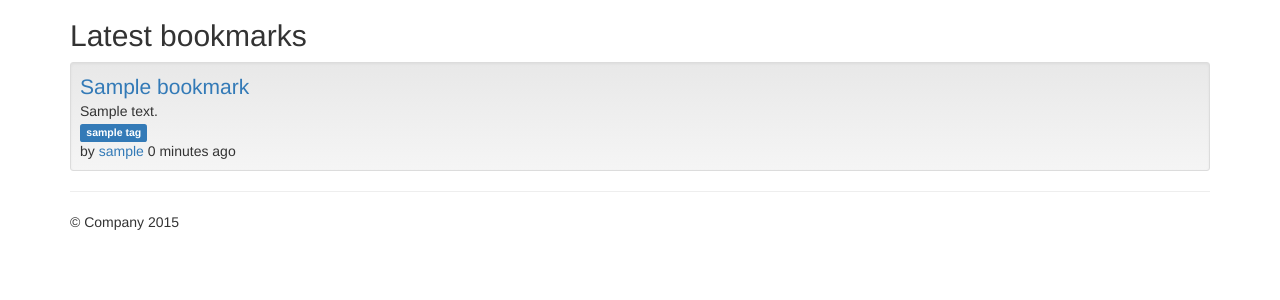
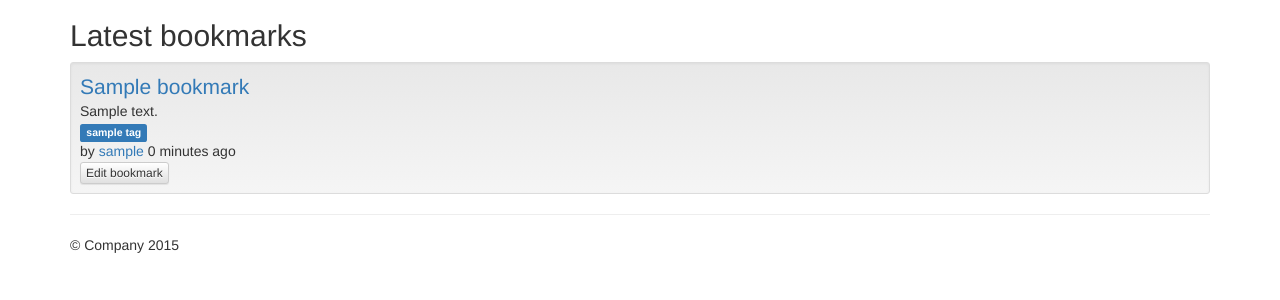
Before and after one commit to f4bioss/django_marcador, a Django app: template marcador/templates/marcador/bookmark_list.html in a window 1280 px wide. Shown: the part 51-351 px from the top of the page. Run offline with Django 3.2, Linux system fonts and the light colour scheme; the template is opened without the code that fills it: values that come from a table or form of the project are taken from there, others are empty; a user stored in the database is signed in; tables that the repository leaves empty hold one stand-in row (values such as "Sample post"); parts of the project's set-up code (start-up, migrations or seed data) failed here and were passed over; some libraries are stand-ins or nearby versions.

Commit message:
This way authenticated users see an edit button bellow their own bookmarks.

```diff
--- a/marcador/templates/marcador/bookmark.html
+++ b/marcador/templates/marcador/bookmark.html
@@ -15,3 +15,6 @@
 <br>by <a href="{% url "marcador_bookmark_user" bookmark.owner.username %}">
     {{ bookmark.owner.username }}</a>
 {{ bookmark.date_created|timesince }} ago
+{% if bookmark.owner == user or user.is_superuser %}
+    <br><a class="btn btn-default btn-xs" role="button" href="{% url "marcador_bookmark_edit" bookmark.pk %}">Edit bookmark</a>
+{% endif %}
```
